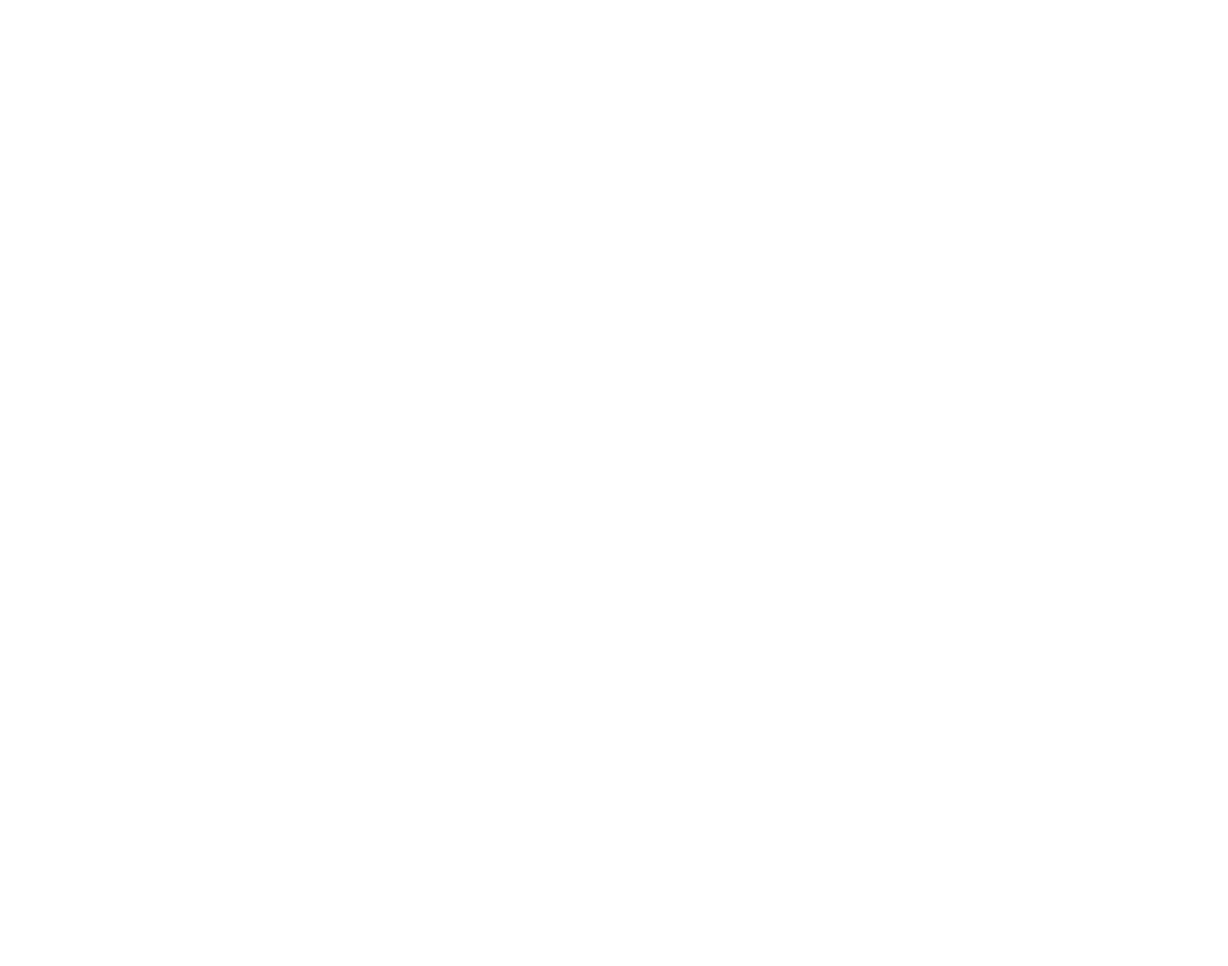
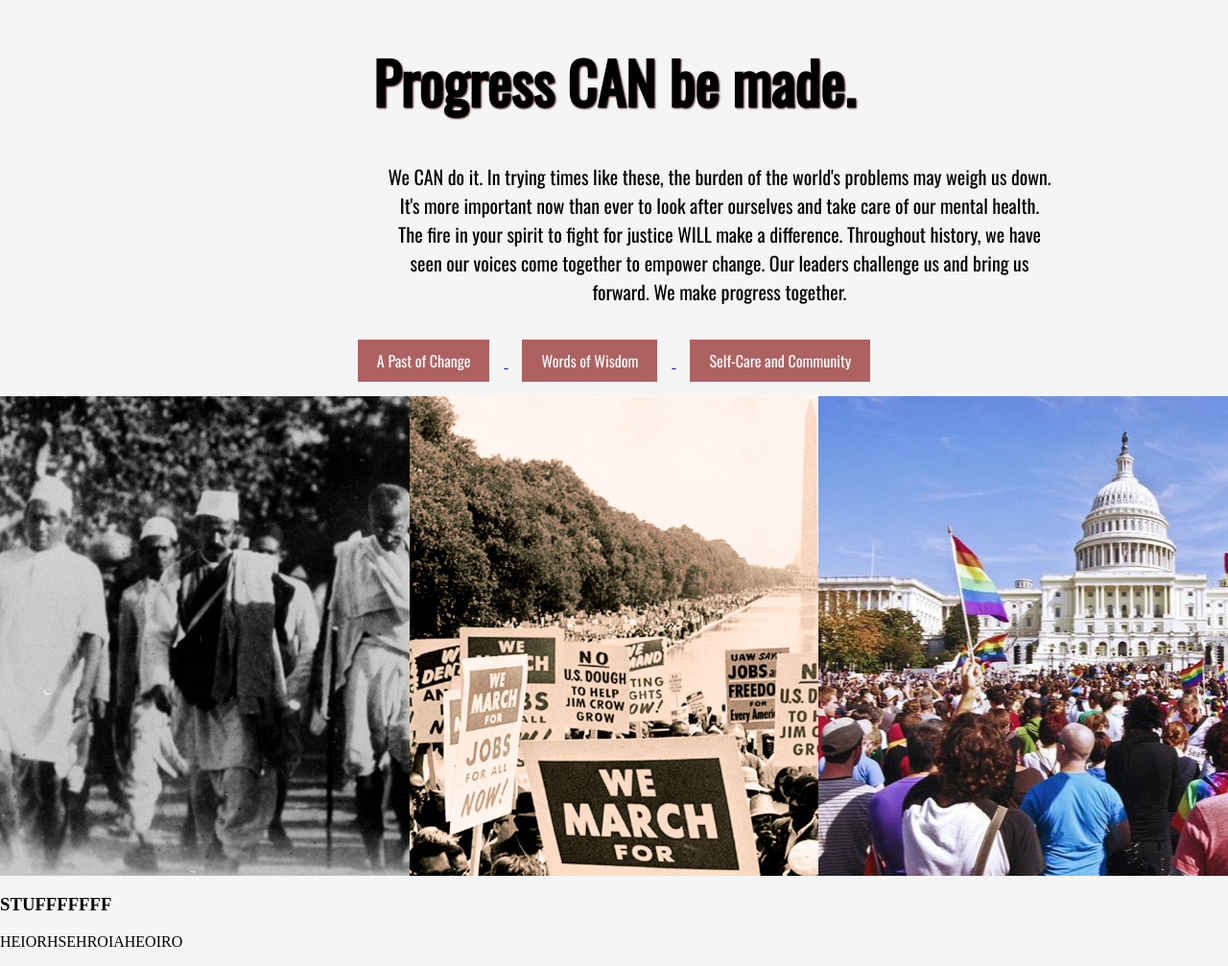
Before and after one commit to svanita00/BLM, a plain HTML site: page inspire.html in a window 1280 px wide. Shown: the whole page at 96% size. Before the commit the page ends 800 px from the top, so only its background shows below. Drawn offline with nearby package versions, Linux system fonts and the light colour scheme.

Commit message:
inspire page edits

```diff
--- a/index.css
+++ b/index.css
@@ -73,7 +73,7 @@ body {
 } */
 
 .subtitle a:hover {
-    color: darkred;
+    color: maroon;
     width: 50%;
 }
 
@@ -96,7 +96,7 @@ body {
 .quote {
     font-family: 'Oswald', sans-serif;
     text-align: center;
-    color: darkred;
+    color: maroon;
     text-shadow: 0.5px 0.5px 1px black;
     transition-timing-function: ease-in;
 }
--- /dev/null
+++ b/inspire.css
@@ -0,0 +1,93 @@
+body {
+    margin: 0px;
+    background:whitesmoke;
+}
+
+.heading {
+    font-size: 30px;
+    color: black;
+    text-align: center;
+    font-family: 'Oswald', sans-serif;
+    text-shadow: 1px 1px 2px rgb(48, 9, 9);
+
+}
+
+.subtext-heading {
+    width: 700px;
+    text-align: center;
+    position: relative;
+    left: 400px;
+    font-size: 20px;
+    color: black;
+    font-family: 'Oswald', sans-serif;
+}
+
+/* .globe {
+    position: absolute;
+    top: 80px;
+    right: 40px;
+    opacity: 0.8;
+} */
+.allthebuttons {
+    text-align: center;
+}
+
+.but {
+    border:maroon;
+    background-color: maroon;
+    opacity: 0.6;
+    padding: 10px 20px;
+    color: white;
+    font-size: 16px;
+    font-family: 'Oswald', sans-serif;
+    cursor: pointer;
+    margin: 15px;
+    display: inline-block;
+}
+
+
+.portfolio-items-wrapper {
+    display: grid;
+    grid-template-columns: 1fr 1fr 1fr;
+}
+
+.portfolio-item-wrapper {
+    position: relative;
+}
+
+.portfolio-img-background {
+    height: 500px;
+    width: 100%;
+    background-size: cover;
+    background-position: 10% 50%;
+    background-repeat: no-repeat;
+}
+
+.img-text-wrapper {
+    position: absolute;
+    top: 0;
+    display: flex;
+    flex-direction: column;
+    justify-content: center;
+    align-items: center;
+    height: 100%;
+    text-align: center;
+    padding-left: 100px;
+    padding-right: 100px;
+}
+
+.img-text-wrapper .subtitle {
+    transition: 0.5s;
+    color:transparent;
+}
+
+.img-text-wrapper:hover .subtitle {
+    font-family: 'Oswald', sans-serif;
+    color:whitesmoke;
+    /* height: 30px;  */
+}
+
+.img-darken {
+    transition: 1s;
+    filter: brightness(10%);
+}
--- a/inspire.html
+++ b/inspire.html
@@ -0,0 +1,91 @@
+<!DOCTYPE html>
+<html lang="en">
+<head>
+    <meta charset="UTF-8">
+    <meta name="viewport" content="width=device-width, initial-scale=1.0">
+    <title>Document</title>
+    <link rel="stylesheet" href= "inspire.css">
+</head>
+<body>
+    <div class="container">
+        <div class="heading">
+            <link href="https://fonts.googleapis.com/css2?family=Oswald:wght@300;400&family=Quicksand:wght@500&display=swap" rel="stylesheet">
+            <h1> Progress CAN be made. </h1>
+        </div>
+        <div class= "img-background" style="background-image:url(images/fist.jpeg)"> </div>
+        <div class="subtext-heading">
+            <link href="https://fonts.googleapis.com/css2?family=Oswald:wght@300;400&family=Quicksand:wght@500&display=swap" rel="stylesheet">
+            <p> We CAN do it. In trying times like these, the burden of the world's problems may weigh us down. It's more important now than ever to look after ourselves
+                and take care of our mental health. <br> The fire in your spirit to fight for justice WILL make a difference. Throughout history, we have seen our voices
+                come together to empower change. Our leaders challenge us and bring us forward. We make progress together. </p>
+        </div>
+        <div class="allthebuttons">
+            <a href  = "#change"> <button type="button" class = "but 1"> A Past of Change </button> </a>
+            <a href  = "#wisdom"> <button type= "button" class = "but 2"> Words of Wisdom </button> </a>
+            <a href  = "#selfcare"> <button type= "button" class = "but 3"> Self-Care and Community </button> </a>
+        </div>
+
+        <!-- <div class="globe">
+            <img src="images/earth-in-hands.jpg" style = "width:300px;height:200px;">
+        </div> -->
+
+        <div class="change">
+            <a name= "change"> </a>
+            <div class "content-wrapper">
+                <div class = "portfolio-items-wrapper">
+                    <div class = "portfolio-item-wrapper">
+                        <div class= "portfolio-img-background" style="background-image:url(images/saltmarch.jpg)"> </div>
+                        <div class="img-text-wrapper">
+                            <div class="subtitle">
+                                The Salt March in the 1930s was a protest of British rule in India led by Mahatma Gandhi. The demonstration was against the repressive British salt tax.
+                                The protestors walked over 240 miles to the Arabian Sea coast to make salt, in defiance of the Salt Act of 1882. While over a 100,000 people were arrested, including
+                                Gandhi himself, the Salt March is considered a turning point in Indian independence. In 1931, an agreement was met to end the protests in exchange for the end of the salt tax.
+                                Indians from all over were inspired by the chance of justice, and their voices eventually led to Indian's independence from Britain in 1947. The Salt March remains to be a clear
+                                example that civil disobedience is an effective technique in fighting social and political injustices.
+                            </div>
+                        </div>
+                    </div>
+                    <div class = "portfolio-item-wrapper">
+                        <div class= "portfolio-img-background" style="background-image:url(images/march1.jpg)"> </div>
+                        <div class="img-text-wrapper">
+                            <div class="subtitle">
+                                black march
+                            </div>
+                        </div>
+                    </div>
+                    <div class = "portfolio-item-wrapper">
+                        <div class= "portfolio-img-background" style="background-image:url(images/nationalequality.jpeg)"> </div>
+                        <div class="img-text-wrapper">
+                            <div class="subtitle">
+                                    gay march
+                            </div>
+                        </div>
+                    </div>
+                </div>
+        </div>
+
+        <div class="wisdom">
+            <a name= "wisdom"> </a>
+            <h3> STUFFFFFFF </h3>
+        </div>
+
+        <div class="selfcare">
+            <a name= "selfcare"> </a>
+            <p> HEIORHSEHROIAHEOIRO  </p>
+        </div>
+    </div>
+</body>
+
+<script>
+    const portfolioItems = document.querySelectorAll('.portfolio-item-wrapper');
+    portfolioItems.forEach(portfolioItem => {
+        portfolioItem.addEventListener('mouseover', () => {
+            portfolioItem.childNodes[1].classList.add('img-darken');
+        })
+        portfolioItem.addEventListener('mouseout', () => {
+            portfolioItem.childNodes[1].classList.remove('img-darken');
+        })
+    })
+</script>
+
+</html>
```
Also changed, not shown: images/earth-in-hands.jpg (added), images/fist.jpeg (added), images/march1.jpg (added), images/nationalequality.jpeg (added), images/saltmarch.jpg (added).
